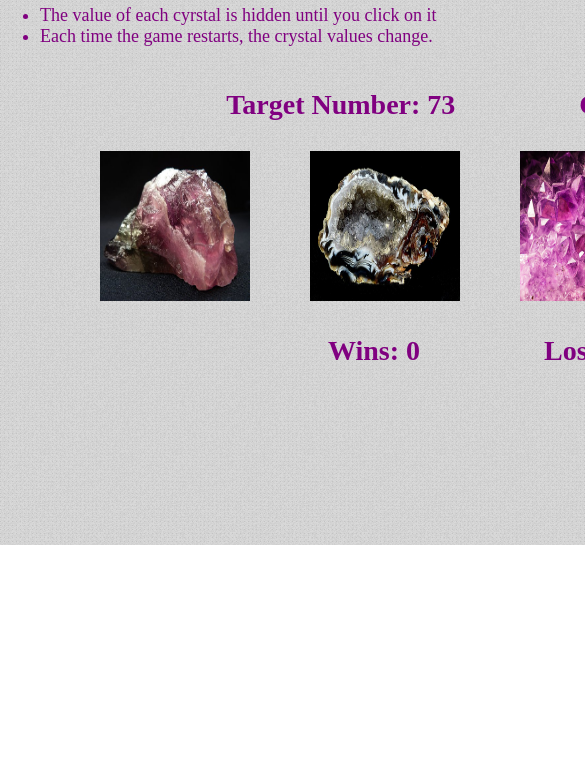
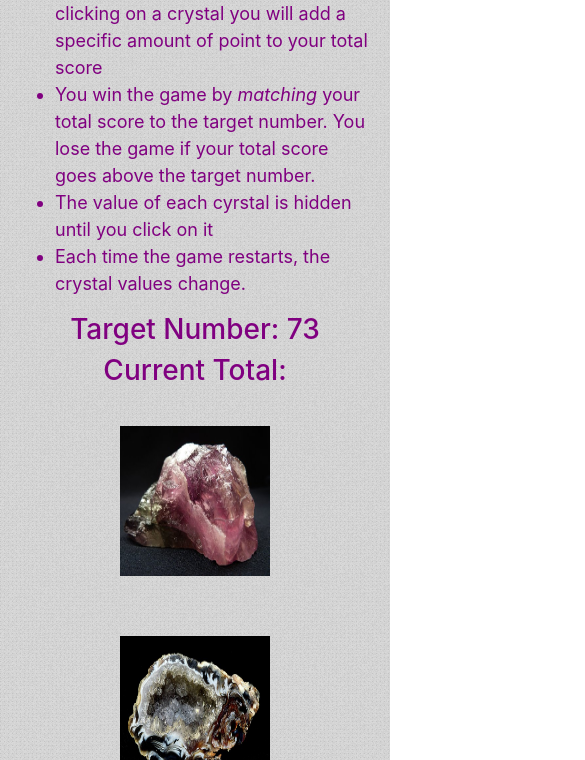
Before and after one commit to CMichael82/unit-4-game, a plain HTML site: page index.html in a window 390 px wide. Shown: the part 299-1059 px from the top of the page, 585 px wide, since content can reach past the window. Before the commit the page ends 844 px from the top, so only its background shows below. Drawn offline with nearby package versions, Linux system fonts and the light colour scheme.

Commit message:
made mobile responsive

```diff
--- a/assets/css/style.css
+++ b/assets/css/style.css
@@ -1,5 +1,5 @@
 body {
-	width: 980px;
+	/* width: 980px; */
 	margin: auto;
 	background-image: url(../images/squared_metal.png);
 	color: purple;
@@ -12,15 +12,8 @@ h1 {
 }
 
 .instructions {
-	height: 150px;
 	font-size: 18px;
 	text-align: left;
-}
-
-h2, h3, h4 {
-	font-size: 28px;
-	display: inline;
-	margin: 60px;
 }
 
 .crystal-image {
--- a/index.html
+++ b/index.html
@@ -4,11 +4,13 @@
 	<meta charset="UTF-8">
 	<meta name="viewport" content="width=device-width, initial-scale=1.0">
 	<meta http-equiv="X-UA-Compatible" content="ie=edge">
-	<!-- <link rel="stylesheet" href="./assets/css/reset.css"> -->
+	<link rel="stylesheet" href="https://stackpath.bootstrapcdn.com/bootstrap/4.1.3/css/bootstrap.min.css" integrity="sha384-MCw98/SFnGE8fJT3GXwEOngsV7Zt27NXFoaoApmYm81iuXoPkFOJwJ8ERdknLPMO"
+	 crossorigin="anonymous">
 	<link rel="stylesheet" href="assets/css/style.css">
 	<title>Crystal Collector</title>
 </head>
 <body>
+	<div class="container">
 	<header><h1>Crystal Collector!</h1></header>
 
 	<div>
@@ -20,15 +22,16 @@
 			<li>The value of each cyrstal is hidden until you click on it</li>
 			<li>Each time the game restarts, the crystal values change.</li>
 		</ul>
+		<h3>Target Number: <span class="target"></span></h3>
+		<h3>Current Total: <span class="score"></span></h3>
+
+		<div id="allCrystals"></div>
+
+		<h4>Wins: <span class="wins"></span></h4>
+		<h4>Losses: <span class="losses"></span></h4>
 	</div>
 
-	<h3>Target Number: <span class="target"></span></h3>
-	<h3>Current Total: <span class="score"></span></h3>
-
-	<div id="allCrystals"></div>
-
-	<h4>Wins: <span class="wins"></span></h4>
-	<h4>Losses: <span class="losses"></span></h4>
+	</div>
 
 	<script type="text/javascript" src="https://cdnjs.cloudflare.com/ajax/libs/jquery/3.2.1/jquery.min.js"></script>
 	<script type="text/javascript" src="./assets/javascript/game.js"></script>
```
Also changed, not shown: 1 other file.
